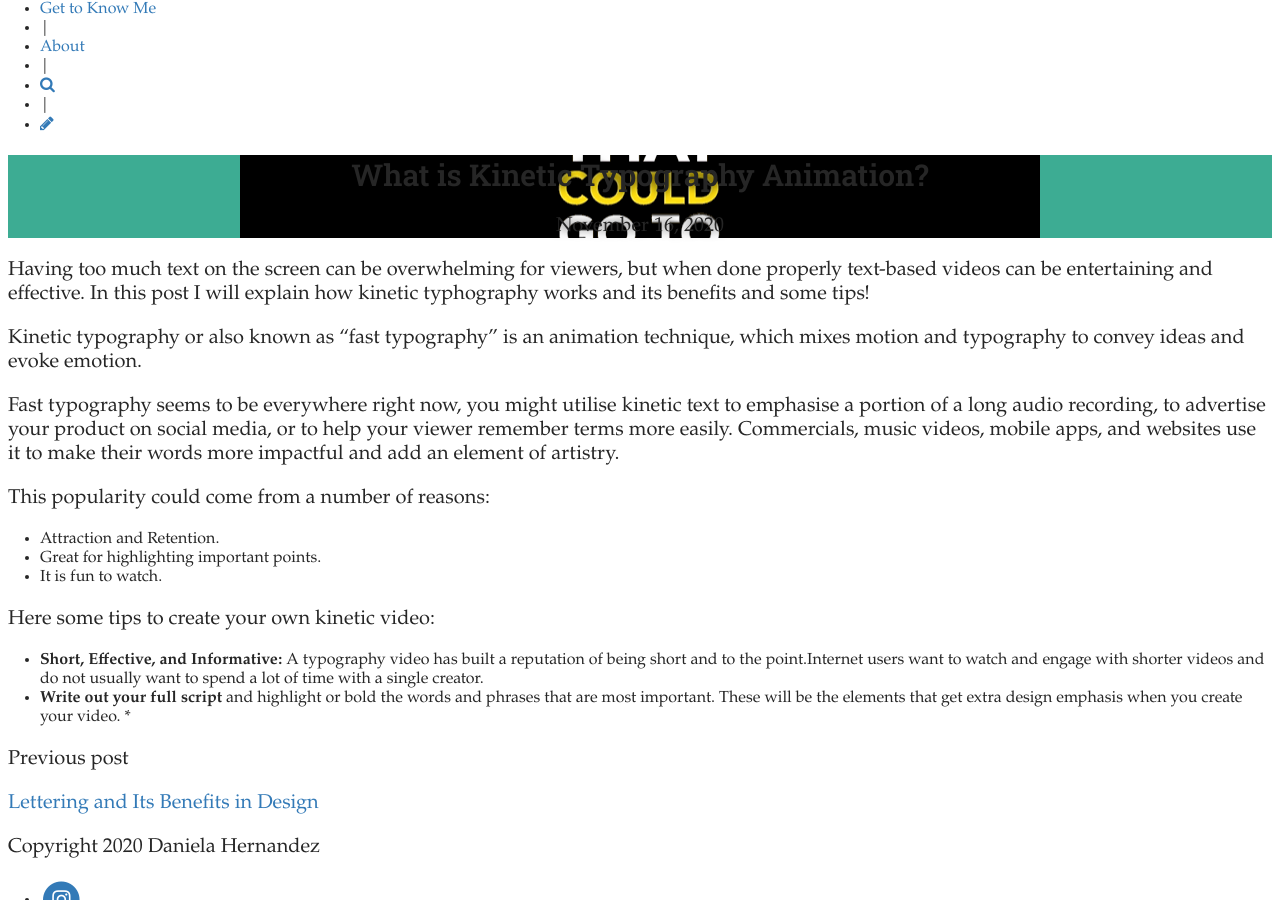
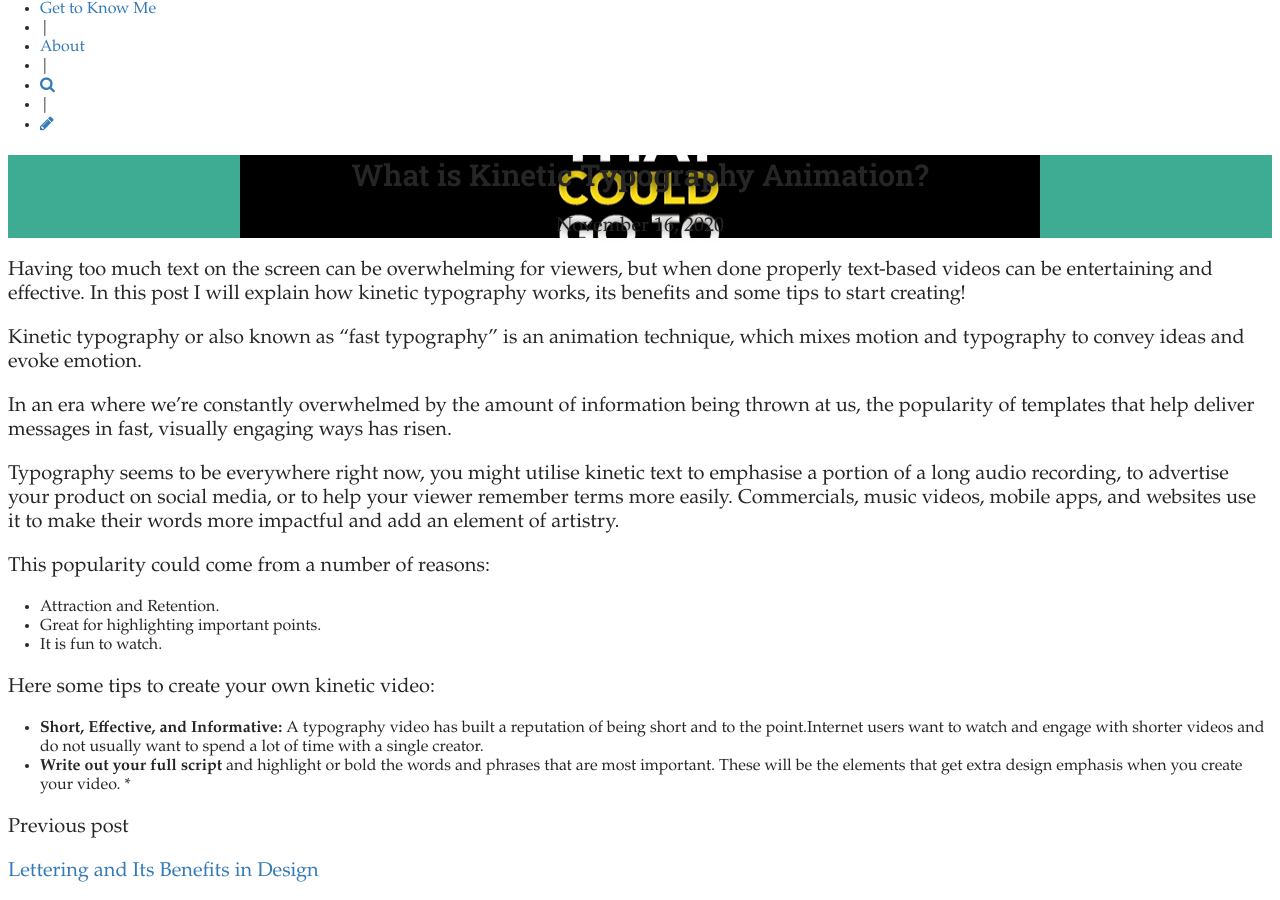
Before and after one commit to danielaher1899/danysblog, a Jekyll site: the page built from _posts/2020-11-16-what-is-kinetic-typography-animation.md, in a window 1280 px wide and 900 px high, scrolled down 1634 px. Built offline with Jekyll 4.4.1, drawn with Linux system fonts in a browser that asks for light colours; some web fonts are replaced.

Commit message:
Update Post “2020-11-16-what-is-kinetic-typography-animation”

```diff
--- a/_posts/2020-11-16-what-is-kinetic-typography-animation.md
+++ b/_posts/2020-11-16-what-is-kinetic-typography-animation.md
@@ -5,11 +5,13 @@ date: 2020-11-16T18:44:35.637Z
 header_feature_image: ../uploads/1_wa4acohcqy7uuzn3ehwxaq.gif
 comments: true
 ---
-Having too much text on the screen can be overwhelming for viewers, but when done properly text-based videos can be entertaining and effective. In this post I will explain how kinetic typhography works and its benefits and some tips!
+Having too much text on the screen can be overwhelming for viewers, but when done properly text-based videos can be entertaining and effective. In this post I will explain how kinetic typography works, its benefits and some tips to start creating!
 
 Kinetic typography or also known as "fast typography" is an animation technique, which mixes motion and typography to convey ideas and evoke emotion.
 
-Fast typography seems to be everywhere right now, you might utilise kinetic text to emphasise a portion of a long audio recording, to advertise your product on social media, or to help your viewer remember terms more easily. Commercials, music videos, mobile apps, and websites use it to make their words more impactful and add an element of artistry.
+In an era where we’re constantly overwhelmed by the amount of information being thrown at us, the popularity of templates that help deliver messages in fast, visually engaging ways has risen.
+
+Typography seems to be everywhere right now, you might utilise kinetic text to emphasise a portion of a long audio recording, to advertise your product on social media, or to help your viewer remember terms more easily. Commercials, music videos, mobile apps, and websites use it to make their words more impactful and add an element of artistry.
 
 This popularity could come from a number of reasons:
 
```
